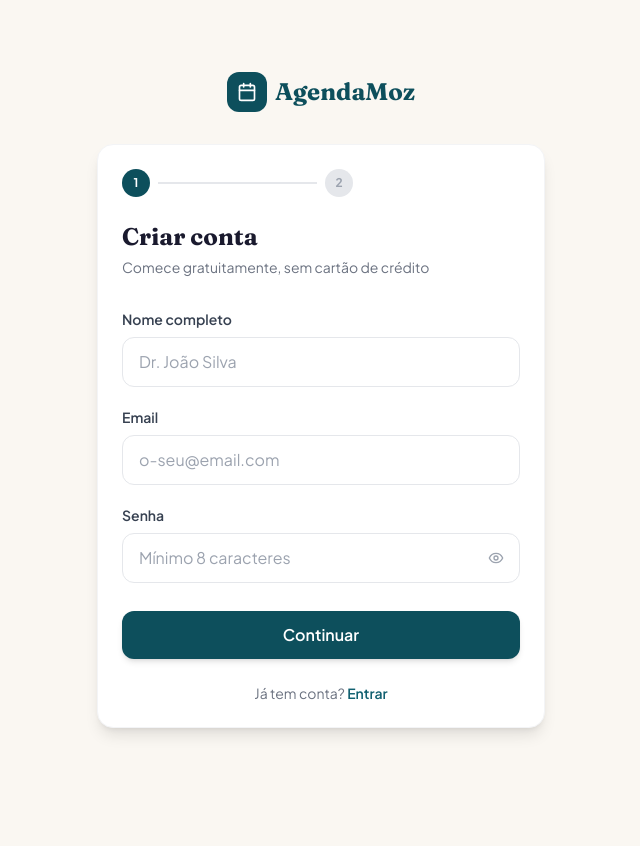
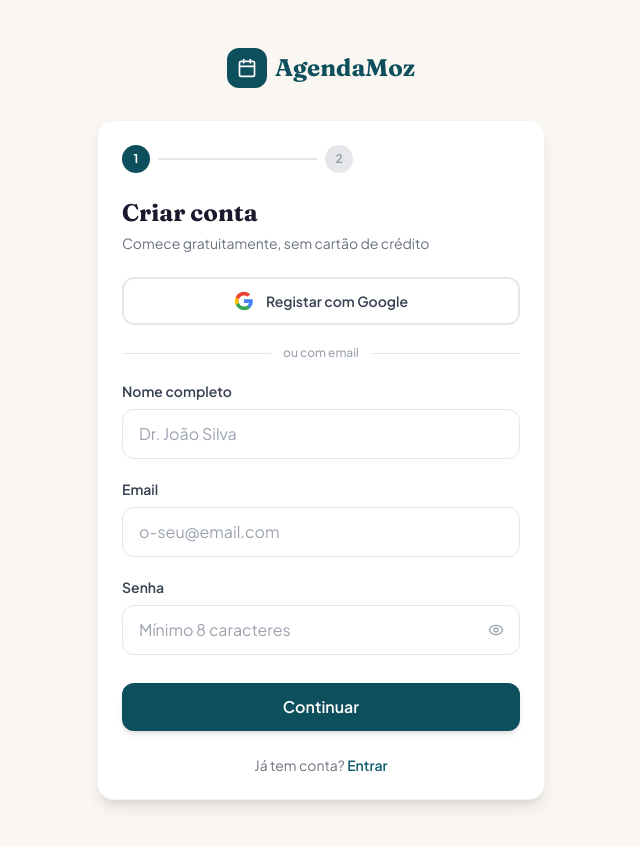
Before and after one commit to khennyxd/agendamoz, a Next.js app: page /register in a window 1280 px wide. Shown: the whole page, without its empty margins (319-959 px from the left). Before the commit the page ends 800 px from the top, so only its background shows below. Built offline with nearby package versions, Linux system fonts and the light colour scheme; no server answers.

Commit message:
descricao do que mudou

```diff
--- a/app/login/page.tsx
+++ b/app/login/page.tsx
@@ -6,32 +6,59 @@ import { useRouter } from "next/navigation";
 import { Calendar, Eye, EyeOff } from "lucide-react";
 import { supabase } from "@/lib/supabase";
 
+function GoogleIcon() {
+  return (
+    <svg className="w-5 h-5" viewBox="0 0 24 24">
+      <path fill="#4285F4" d="M22.56 12.25c0-.78-.07-1.53-.2-2.25H12v4.26h5.92c-.26 1.37-1.04 2.53-2.21 3.31v2.77h3.57c2.08-1.92 3.28-4.74 3.28-8.09z"/>
+      <path fill="#34A853" d="M12 23c2.97 0 5.46-.98 7.28-2.66l-3.57-2.77c-.98.66-2.23 1.06-3.71 1.06-2.86 0-5.29-1.93-6.16-4.53H2.18v2.84C3.99 20.53 7.7 23 12 23z"/>
+      <path fill="#FBBC05" d="M5.84 14.09c-.22-.66-.35-1.36-.35-2.09s.13-1.43.35-2.09V7.07H2.18C1.43 8.55 1 10.22 1 12s.43 3.45 1.18 4.93l2.85-2.22.81-.62z"/>
+      <path fill="#EA4335" d="M12 5.38c1.62 0 3.06.56 4.21 1.64l3.15-3.15C17.45 2.09 14.97 1 12 1 7.7 1 3.99 3.47 2.18 7.07l3.66 2.84c.87-2.6 3.3-4.53 6.16-4.53z"/>
+    </svg>
+  );
+}
+
 export default function LoginPage() {
   const router = useRouter();
   const [email, setEmail] = useState("");
   const [password, setPassword] = useState("");
   const [showPassword, setShowPassword] = useState(false);
   const [loading, setLoading] = useState(false);
+  const [loadingGoogle, setLoadingGoogle] = useState(false);
   const [error, setError] = useState("");
 
   async function handleLogin(e: React.FormEvent) {
     e.preventDefault();
     setLoading(true);
     setError("");
-
     const { error } = await supabase.auth.signInWithPassword({ email, password });
     if (error) {
-      setError("Email ou senha incorretos. Tente novamente.");
+      if (error.message.includes("Email not confirmed")) {
+        setError("Por favor confirme o seu email antes de entrar. Verifique a sua caixa de entrada.");
+      } else {
+        setError("Email ou senha incorretos. Tente novamente.");
+      }
     } else {
       router.push("/dashboard");
     }
     setLoading(false);
   }
 
+  async function handleGoogleLogin() {
+    setLoadingGoogle(true);
+    setError("");
+    const { error } = await supabase.auth.signInWithOAuth({
+      provider: "google",
+      options: { redirectTo: `${window.location.origin}/dashboard` },
+    });
+    if (error) {
+      setError("Erro ao entrar com Google. Tente novamente.");
+      setLoadingGoogle(false);
+    }
+  }
+
   return (
     <div className="min-h-screen bg-cream flex items-center justify-center px-4">
       <div className="w-full max-w-md">
-        {/* Logo */}
         <div className="text-center mb-8">
           <Link href="/" className="inline-flex items-center gap-2">
             <div className="w-10 h-10 bg-teal-800 rounded-xl flex items-center justify-center">
@@ -43,13 +70,34 @@ export default function LoginPage() {
 
         <div className="card shadow-lg">
           <h1 className="font-display text-2xl font-bold mb-1">Bem-vindo de volta</h1>
-          <p className="text-gray-500 text-sm mb-8">Entre na sua conta para continuar</p>
+          <p className="text-gray-500 text-sm mb-6">Entre na sua conta para continuar</p>
 
           {error && (
             <div className="bg-red-50 border border-red-200 text-red-700 text-sm px-4 py-3 rounded-xl mb-6">
               {error}
             </div>
           )}
+
+          {/* Google button */}
+          <button
+            onClick={handleGoogleLogin}
+            disabled={loadingGoogle}
+            className="w-full flex items-center justify-center gap-3 border-2 border-gray-200 rounded-xl py-3 px-4 text-sm font-semibold text-gray-700 hover:bg-gray-50 hover:border-gray-300 transition-all duration-200 mb-5"
+          >
+            {loadingGoogle ? (
+              <div className="w-4 h-4 border-2 border-gray-400 border-t-transparent rounded-full animate-spin" />
+            ) : (
+              <GoogleIcon />
+            )}
+            {loadingGoogle ? "A entrar..." : "Entrar com Google"}
+          </button>
+
+          {/* Divider */}
+          <div className="flex items-center gap-3 mb-5">
+            <div className="flex-1 h-px bg-gray-200" />
+            <span className="text-xs text-gray-400 font-medium">ou com email</span>
+            <div className="flex-1 h-px bg-gray-200" />
+          </div>
 
           <form onSubmit={handleLogin} className="flex flex-col gap-5">
             <div>
--- a/app/register/page.tsx
+++ b/app/register/page.tsx
@@ -6,12 +6,25 @@ import { useRouter } from "next/navigation";
 import { Calendar, Eye, EyeOff } from "lucide-react";
 import { supabase } from "@/lib/supabase";
 
+function GoogleIcon() {
+  return (
+    <svg className="w-5 h-5" viewBox="0 0 24 24">
+      <path fill="#4285F4" d="M22.56 12.25c0-.78-.07-1.53-.2-2.25H12v4.26h5.92c-.26 1.37-1.04 2.53-2.21 3.31v2.77h3.57c2.08-1.92 3.28-4.74 3.28-8.09z"/>
+      <path fill="#34A853" d="M12 23c2.97 0 5.46-.98 7.28-2.66l-3.57-2.77c-.98.66-2.23 1.06-3.71 1.06-2.86 0-5.29-1.93-6.16-4.53H2.18v2.84C3.99 20.53 7.7 23 12 23z"/>
+      <path fill="#FBBC05" d="M5.84 14.09c-.22-.66-.35-1.36-.35-2.09s.13-1.43.35-2.09V7.07H2.18C1.43 8.55 1 10.22 1 12s.43 3.45 1.18 4.93l2.85-2.22.81-.62z"/>
+      <path fill="#EA4335" d="M12 5.38c1.62 0 3.06.56 4.21 1.64l3.15-3.15C17.45 2.09 14.97 1 12 1 7.7 1 3.99 3.47 2.18 7.07l3.66 2.84c.87-2.6 3.3-4.53 6.16-4.53z"/>
+    </svg>
+  );
+}
+
 export default function RegisterPage() {
   const router = useRouter();
-  const [step, setStep] = useState(1); // 1 = account info, 2 = business info
+  const [step, setStep] = useState(1);
   const [loading, setLoading] = useState(false);
+  const [loadingGoogle, setLoadingGoogle] = useState(false);
   const [error, setError] = useState("");
   const [showPassword, setShowPassword] = useState(false);
+  const [emailSent, setEmailSent] = useState(false);
 
   const [form, setForm] = useState({
     email: "",
@@ -36,6 +49,19 @@ export default function RegisterPage() {
       .slice(0, 40);
   }
 
+  async function handleGoogleRegister() {
+    setLoadingGoogle(true);
+    setError("");
+    const { error } = await supabase.auth.signInWithOAuth({
+      provider: "google",
+      options: { redirectTo: `${window.location.origin}/dashboard?onboarding=true` },
+    });
+    if (error) {
+      setError("Erro ao entrar com Google. Tente novamente.");
+      setLoadingGoogle(false);
+    }
+  }
+
   async function handleRegister(e: React.FormEvent) {
     e.preventDefault();
     if (step === 1) { setStep(2); return; }
@@ -44,7 +70,6 @@ export default function RegisterPage() {
     setError("");
 
     try {
-      // 1. Create auth user
       const { data: authData, error: authError } = await supabase.auth.signUp({
         email: form.email,
         password: form.password,
@@ -54,7 +79,6 @@ export default function RegisterPage() {
       if (authError) throw authError;
       if (!authData.user) throw new Error("Erro ao criar utilizador");
 
-      // 2. Create business
       const slug = form.slug || generateSlug(form.businessName);
       const { error: bizError } = await supabase.from("businesses").insert({
         owner_id: authData.user.id,
@@ -68,12 +92,56 @@ export default function RegisterPage() {
 
       if (bizError) throw bizError;
 
-      router.push("/dashboard?onboarding=true");
+      // Show email confirmation message
+      setEmailSent(true);
     } catch (err: unknown) {
       const message = err instanceof Error ? err.message : "Erro ao registar. Tente novamente.";
       setError(message);
     }
     setLoading(false);
+  }
+
+  // Email sent screen
+  if (emailSent) {
+    return (
+      <div className="min-h-screen bg-cream flex items-center justify-center px-4">
+        <div className="w-full max-w-md text-center">
+          <div className="w-20 h-20 bg-teal-50 rounded-full flex items-center justify-center mx-auto mb-6">
+            <svg className="w-10 h-10 text-teal-700" fill="none" viewBox="0 0 24 24" stroke="currentColor">
+              <path strokeLinecap="round" strokeLinejoin="round" strokeWidth={1.5} d="M3 8l7.89 5.26a2 2 0 002.22 0L21 8M5 19h14a2 2 0 002-2V7a2 2 0 00-2-2H5a2 2 0 00-2 2v10a2 2 0 002 2z" />
+            </svg>
+          </div>
+          <h1 className="font-display text-3xl font-bold mb-3">Verifique o seu email</h1>
+          <p className="text-gray-600 mb-2">
+            Enviámos um email de confirmação para:
+          </p>
+          <p className="font-semibold text-teal-800 mb-6">{form.email}</p>
+          <div className="bg-teal-50 rounded-2xl p-5 text-sm text-gray-600 text-left mb-6">
+            <p className="font-semibold text-gray-800 mb-2">Próximos passos:</p>
+            <ol className="list-decimal list-inside space-y-1">
+              <li>Abra o email que enviámos</li>
+              <li>Clique no botão "Confirmar email"</li>
+              <li>Será redirecionado para o seu painel</li>
+            </ol>
+          </div>
+          <p className="text-gray-500 text-sm">
+            Não recebeu?{" "}
+            <button
+              onClick={() => supabase.auth.resend({ type: "signup", email: form.email })}
+              className="text-teal-700 font-semibold hover:text-teal-800"
+            >
+              Reenviar email
+            </button>
+          </p>
+          <p className="text-gray-500 text-sm mt-3">
+            Já confirmou?{" "}
+            <Link href="/login" className="text-teal-700 font-semibold hover:text-teal-800">
+              Entrar aqui
+            </Link>
+          </p>
+        </div>
+      </div>
+    );
   }
 
   return (
@@ -93,11 +161,7 @@ export default function RegisterPage() {
           <div className="flex items-center gap-2 mb-6">
             {[1, 2].map((s) => (
               <div key={s} className="flex items-center gap-2 flex-1">
-                <div
-                  className={`w-7 h-7 rounded-full flex items-center justify-center text-xs font-bold ${
-                    s <= step ? "bg-teal-800 text-white" : "bg-gray-200 text-gray-400"
-                  }`}
-                >
+                <div className={`w-7 h-7 rounded-full flex items-center justify-center text-xs font-bold ${s <= step ? "bg-teal-800 text-white" : "bg-gray-200 text-gray-400"}`}>
                   {s}
                 </div>
                 {s < 2 && <div className={`flex-1 h-0.5 ${step > s ? "bg-teal-800" : "bg-gray-200"}`} />}
@@ -108,14 +172,38 @@ export default function RegisterPage() {
           <h1 className="font-display text-2xl font-bold mb-1">
             {step === 1 ? "Criar conta" : "Sobre o seu negócio"}
           </h1>
-          <p className="text-gray-500 text-sm mb-8">
-            {step === 1 ? "Comece gratuitamente, sem cartão de crédito" : "Personalise a sua página de agendamento"}
+          <p className="text-gray-500 text-sm mb-6">
+            {step === 1 ? "Comece gratuitamente, sem cartão de crédito" : "Personalize a sua página de agendamento"}
           </p>
 
           {error && (
             <div className="bg-red-50 border border-red-200 text-red-700 text-sm px-4 py-3 rounded-xl mb-6">
               {error}
             </div>
+          )}
+
+          {/* Google button — only on step 1 */}
+          {step === 1 && (
+            <>
+              <button
+                onClick={handleGoogleRegister}
+                disabled={loadingGoogle}
+                className="w-full flex items-center justify-center gap-3 border-2 border-gray-200 rounded-xl py-3 px-4 text-sm font-semibold text-gray-700 hover:bg-gray-50 hover:border-gray-300 transition-all duration-200 mb-5"
+              >
+                {loadingGoogle ? (
+                  <div className="w-4 h-4 border-2 border-gray-400 border-t-transparent rounded-full animate-spin" />
+                ) : (
+                  <GoogleIcon />
+                )}
+                {loadingGoogle ? "A entrar..." : "Registar com Google"}
+              </button>
+
+              <div className="flex items-center gap-3 mb-5">
+                <div className="flex-1 h-px bg-gray-200" />
+                <span className="text-xs text-gray-400 font-medium">ou com email</span>
+                <div className="flex-1 h-px bg-gray-200" />
+              </div>
+            </>
           )}
 
           <form onSubmit={handleRegister} className="flex flex-col gap-5">
@@ -143,16 +231,7 @@ export default function RegisterPage() {
               <>
                 <div>
                   <label className="block text-sm font-semibold mb-2 text-gray-700">Nome do negócio</label>
-                  <input
-                    className="input"
-                    placeholder="Clínica Saúde Plena"
-                    value={form.businessName}
-                    onChange={(e) => {
-                      update("businessName", e.target.value);
-                      update("slug", generateSlug(e.target.value));
-                    }}
-                    required
-                  />
+                  <input className="input" placeholder="Clínica Saúde Plena" value={form.businessName} onChange={(e) => { update("businessName", e.target.value); update("slug", generateSlug(e.target.value)); }} required />
                 </div>
                 <div>
                   <label className="block text-sm font-semibold mb-2 text-gray-700">Tipo de negócio</label>
@@ -171,15 +250,10 @@ export default function RegisterPage() {
                   <input className="input" placeholder="Av. Julius Nyerere, Maputo" value={form.address} onChange={(e) => update("address", e.target.value)} />
                 </div>
                 <div>
-                  <label className="block text-sm font-semibold mb-2 text-gray-700">Link da sua página de agendamento</label>
+                  <label className="block text-sm font-semibold mb-2 text-gray-700">Link da sua página</label>
                   <div className="flex items-center border border-gray-200 rounded-xl overflow-hidden">
                     <span className="bg-gray-50 px-3 py-3 text-gray-500 text-sm border-r border-gray-200 flex-shrink-0">agendamoz.co.mz/book/</span>
-                    <input
-                      className="flex-1 px-3 py-3 text-sm focus:outline-none"
-                      placeholder="clinica-saude"
-                      value={form.slug}
-                      onChange={(e) => update("slug", generateSlug(e.target.value))}
-                    />
+                    <input className="flex-1 px-3 py-3 text-sm focus:outline-none" placeholder="clinica-saude" value={form.slug} onChange={(e) => update("slug", generateSlug(e.target.value))} />
                   </div>
                 </div>
               </>
```
